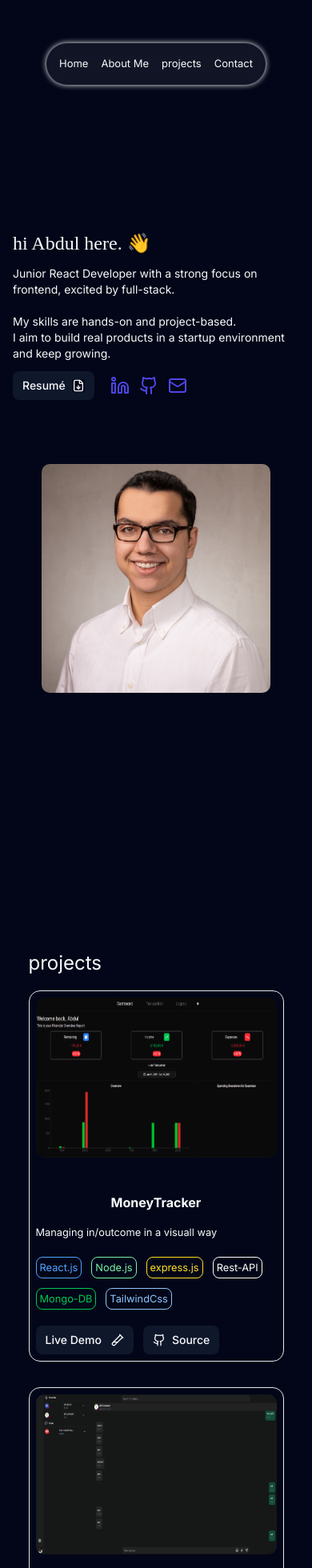
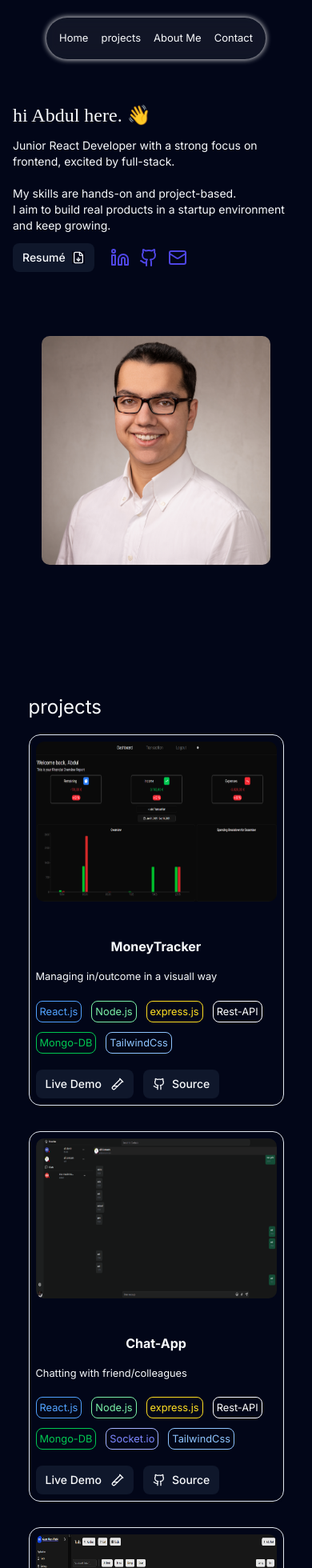
Before and after one commit to Reaper-187/My_Portfolio, a React (Vite) app: page / in a window 390 px wide. Shown: the top 1960 px of the page at 80% size. Built offline with nearby package versions, Linux system fonts and the light colour scheme; no server answers; a web font is replaced by a local one.

Commit message:
feat: - change some margin and padding for mobile-view on navbar, hero and project-section - change width for techstack-icons and personal-img for tablet view - add links for quick-navigations between sections - add scroll-behavior for a smooth feeling

```diff
--- a/src/components/About-Me/AboutMe.tsx
+++ b/src/components/About-Me/AboutMe.tsx
@@ -19,7 +19,7 @@ const aboutMeText = [
 
 export const AboutMe = () => {
   return (
-    <Card className="about-me-wrapper">
+    <Card className="about-me-wrapper" id="about-me">
       <h1>About Me :</h1>
       {aboutMeText.map((text, index) => {
         const delayTime = index * 0.3;
--- a/src/components/Contact-Section/ContactSection.tsx
+++ b/src/components/Contact-Section/ContactSection.tsx
@@ -7,7 +7,7 @@ import "./Contact.sass";
 
 export const ContactSection = () => {
   return (
-    <div className="contact-container space-y-5">
+    <div className="contact-container space-y-5" id="contact">
       <div className="personal-info w-full md:max-w-1/2 lg:w-1/4 space-y-5">
         <h3>Contact information</h3>
         <InViewWrapper
--- a/src/components/Footer-Section/FooterSection.tsx
+++ b/src/components/Footer-Section/FooterSection.tsx
@@ -18,25 +18,25 @@ export const FooterSection = () => {
         <ul className="link-wrapper space-y-3">
           <Label className="link-label">Quick Links :</Label>
           <li>
-            <a href="#">Home</a>
+            <a href="#home">Home</a>
           </li>
           <li>
-            <a href="#">Projects</a>
+            <a href="#projects">Projects</a>
           </li>
           <li>
-            <a href="#">About</a>
+            <a href="#about-me">About</a>
             Me
           </li>
           <li>
-            <a href="#">Contact</a>
+            <a href="#contact">Contact</a>
           </li>
         </ul>
       </div>
       <div className="divider" />
       <div className="signature">
-        <p>©️ 2025 Abdulkader Cheikhkamis</p>
-        <Button>
-          back to the Top <ArrowUpCircle />
+        <p className="text-white/30">©️ 2025 Abdulkader Cheikhkamis</p>
+        <Button onClick={() => window.scrollTo(0, 0)}>
+          back to Top <ArrowUpCircle />
         </Button>
       </div>
     </div>
--- a/src/components/Hero-Section/Hero.sass
+++ b/src/components/Hero-Section/Hero.sass
@@ -21,6 +21,7 @@
     flex-direction: column
     align-items: center
     padding: 0 1rem
+    margin: 5rem 0 0 0
 
 .hero-image
   width: 20%
@@ -37,7 +38,7 @@
     width: 40%
 
   @media (max-width: 768px)
-    width: 60%
+    width: 50%
 
   @media (max-width: 425px)
     width: 80%
--- a/src/components/Hero-Section/Hero.tsx
+++ b/src/components/Hero-Section/Hero.tsx
@@ -35,7 +35,7 @@ const Intro = () => {
 
 export const Hero = () => {
   return (
-    <section className="hero-wrapper">
+    <section className="hero-wrapper" id="home">
       <Intro />
       <div className="hero-image">
         <img src={socialMediaImg} alt="Profile-Img" />
--- a/src/components/Portfolio_Header/Navbar.sass
+++ b/src/components/Portfolio_Header/Navbar.sass
@@ -3,7 +3,8 @@
   align-items: center
   justify-content: center
   padding: 5rem 0 8rem 0
-
+  @media (max-width: 768px)
+    padding: 3rem 0 0 0
 .nav-links
   transform-origin: center
   animation: navGrow .7s cubic-bezier(.25,.8,.25,1) forwards
--- a/src/components/Portfolio_Header/Navbar.tsx
+++ b/src/components/Portfolio_Header/Navbar.tsx
@@ -5,16 +5,16 @@ export const Navbar = () => {
     <nav className="navbar">
       <ul className="nav-links">
         <li>
-          <a href="/">Home</a>
+          <a href="#home">Home</a>
         </li>
         <li>
-          <a href="/about">About Me</a>
+          <a href="#projects">projects</a>
         </li>
         <li>
-          <a href="/projects">projects</a>
+          <a href="#about-me">About Me</a>
         </li>
         <li>
-          <a href="/contact">Contact</a>
+          <a href="#contact">Contact</a>
         </li>
       </ul>
     </nav>
--- a/src/components/Project-Section/Project.sass
+++ b/src/components/Project-Section/Project.sass
@@ -1,6 +1,8 @@
 .project-list
   width: 70%
   margin: 20rem auto
+  @media (max-width: 768px)
+    margin: 10rem auto
   @media (max-width: 1024px)
     width: 90%
   h1
--- a/src/components/Project-Section/ProjectSection.tsx
+++ b/src/components/Project-Section/ProjectSection.tsx
@@ -73,7 +73,7 @@ const projectInfos: ProjectInfoProps[] = [
 
 export const ProjectSection = () => {
   return (
-    <div className="project-list">
+    <div className="project-list" id="projects">
       <h1>projects</h1>
       <div className="project-wrapper">
         {projectInfos.map((project, index) => {
--- a/src/components/TechStack/TechStackIcon/TechStackIcon.tsx
+++ b/src/components/TechStack/TechStackIcon/TechStackIcon.tsx
@@ -50,7 +50,7 @@ export const TechStackIcon = ({ stack }: TechStackIconProps) => {
               key={index}
               src={iconMap[tech]}
               alt={tech}
-              className={`w-15 h-15 md:w-18 md:h-18 p-1 rounded-md bg-primary-foreground icon-img`}
+              className={`w-15 h-15 md:w-15 md:h-15 lg:w-18 lg:h-18 p-1 rounded-md bg-primary-foreground icon-img`}
             />
           </InViewWrapper>
         );
--- a/src/index.css
+++ b/src/index.css
@@ -119,6 +119,7 @@
     background-color: var(--foreground);
     font-family: "inter", sans-serif;
     color: var(--primary-foreground);
+    scroll-behavior: smooth;
   }
   body {
     @apply bg-background text-foreground;
```
